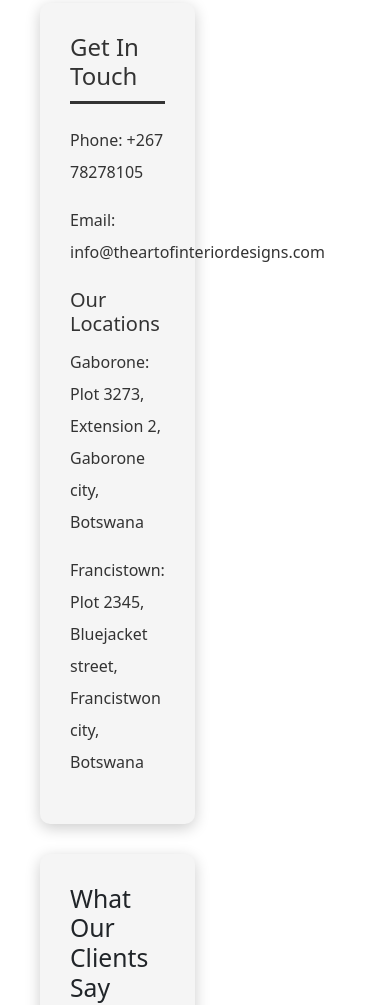
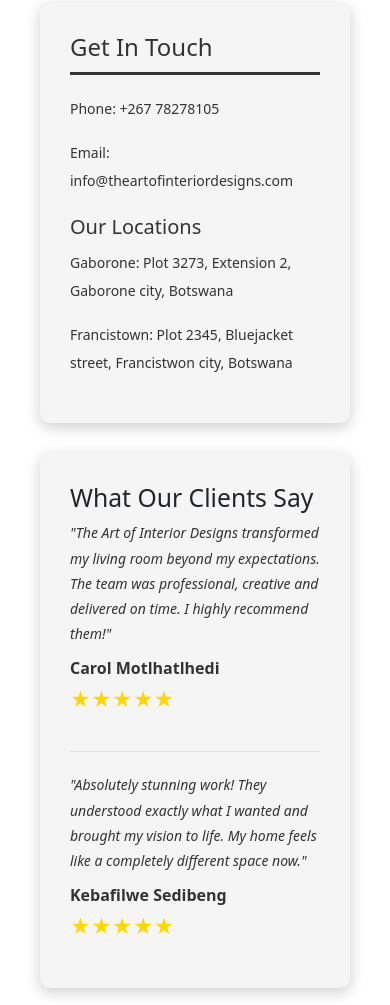
Before and after one commit to cse25-204/WMD-assignment, a plain HTML site: page contact.html in a window 390 px wide. Shown: the part 514-1519 px from the top of the page. Drawn offline with nearby package versions, Linux system fonts and the light colour scheme.

Commit message:
Update styles.css

```diff
--- a/styles.css
+++ b/styles.css
@@ -878,6 +878,29 @@ footer span {
         width: 100%;
     }
 
+    .contact-columns {
+        flex-direction: column;
+    }
+    .contact-left {
+        width: 100%;
+    }
+    .contact-form {
+        width: 100%;
+    }
+    .contact-info {
+        width: 100%;
+    }
+    .reviews-box {
+        width: 100%;
+    }
+    .contact-info p {
+        font-size: 14px;
+        word-break: break-word;
+    }
+    .review-text {
+        font-size: 14px;
+    }
+
     footer {
         flex-direction: column;
         text-align: center;
```
